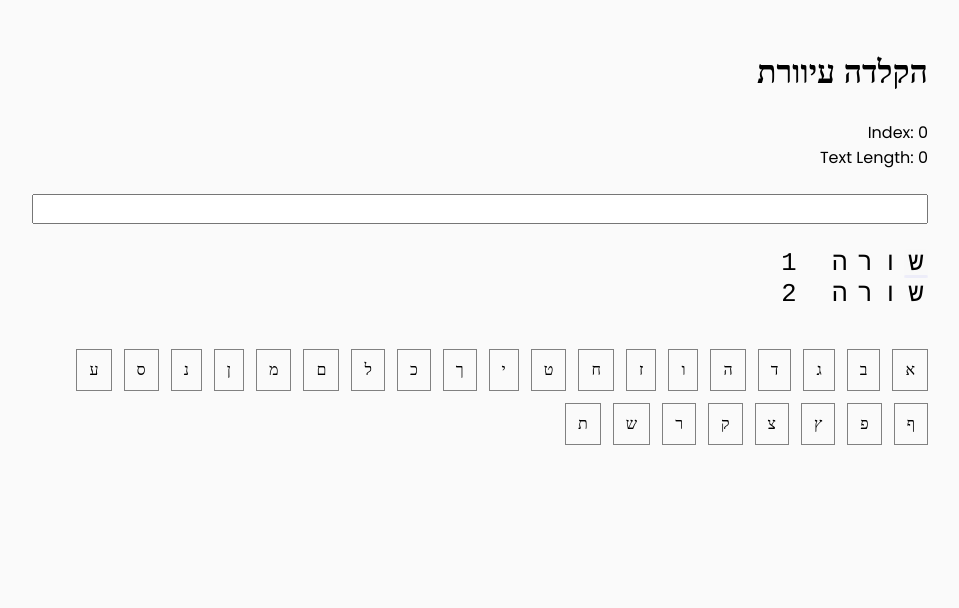
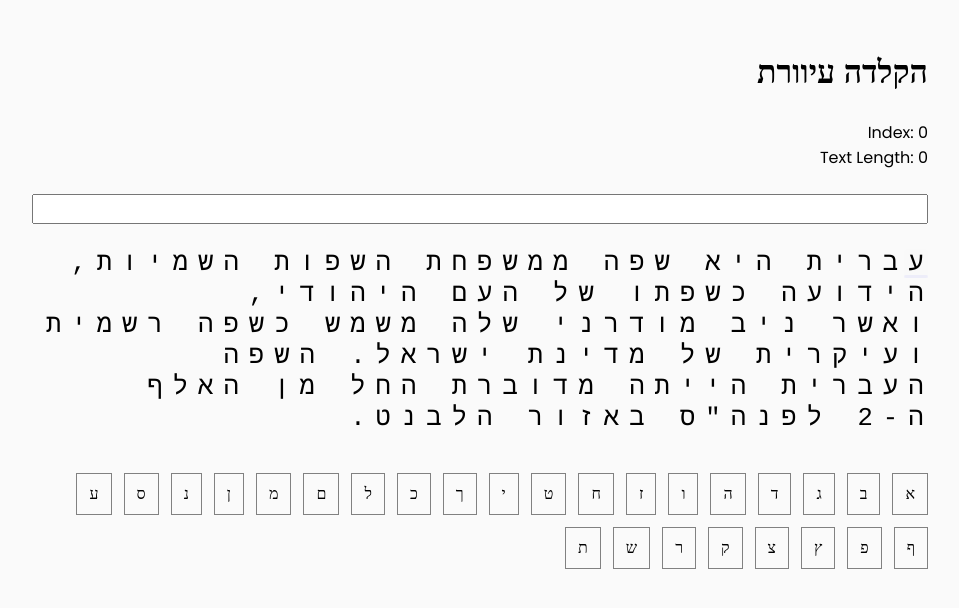
Before and after one commit to dlvhdr/hebrew-touch-typing, a React app: page / in a window 1280 px wide. Shown: the top 608 px of the page, without its empty margins (160-1119 px from the left). Built offline with nearby package versions, Linux system fonts and the light colour scheme.

Commit message:
better structure to exercise files

```diff
--- a/src/HebrewTouchTyping/ExerciseText.tsx
+++ b/src/HebrewTouchTyping/ExerciseText.tsx
@@ -7,26 +7,23 @@ interface ExerciseTextProps {
   userInputText: string;
 }
 
+interface LineMarker {
+  start: number;
+  end: number;
+};
+
 const ExerciseText: React.FC<ExerciseTextProps> = ({
   exercise,
   userInputText,
 }: ExerciseTextProps) => {
-  const { lines, text } = exercise;
-  const lineIndexes = useMemo(
-    () => [
-      ...lines.map((line, lineIndex) => {
-        return {
-          start: lineIndex === 0 ? 0 : lines[lineIndex - 1],
-          end: line,
-        };
-      }),
-      {
-        start: lines[lines.length - 1],
-        end: text.length,
-      },
-    ],
-    [lines, text]
-  );
+  const text = exercise.join("");
+  const lineIndexes = exercise.reduce<LineMarker[]>((soFar: LineMarker[], line: string) => {
+    const start = soFar.length === 0 ? 0 : soFar[soFar.length - 1].end;
+    return [...soFar, {
+      start,
+      end: start + line.length,
+    }];
+  }, []);
 
   const getLetterState = useCallback((letter: string, absoluteIndex: number): LetterState => {
    if (absoluteIndex === userInputText.length) {
--- a/src/HebrewTouchTyping/HebrewTouchTyping.tsx
+++ b/src/HebrewTouchTyping/HebrewTouchTyping.tsx
@@ -4,10 +4,7 @@ import { HEBREW_LETTERS } from '../constants/hebrewLetters';
 
 import './hebrew-touch-typing.scss';
 
-export interface Exercise {
-  text: string;
-  lines: number[];
-}
+export type Exercise = string[];
 
 interface HebrewTouchTypingProps {
   exercise: Exercise;
@@ -16,7 +13,7 @@ interface HebrewTouchTypingProps {
 const HebrewTouchTyping = ({
   exercise,
 }: HebrewTouchTypingProps): React.ReactElement => {
-  const { text } = exercise;
+  const text = exercise.join("");
   const [inputValue, setInputValue] = useState('');
   const [textIndex, setTextIndex] = useState(0);
   const onInputValueChange = (e: KeyboardEvent<HTMLInputElement>) => {
--- a/src/HebrewTouchTyping/hebrew-touch-typing.scss
+++ b/src/HebrewTouchTyping/hebrew-touch-typing.scss
@@ -86,10 +86,10 @@ h1 {
 }
 
 .correct-letter {
-  background: green;
+  background: #22fa95d3;
 }
 .incorrect-letter {
-  background: red;
+  background: #f74336d3;
 }
 
 .input {
--- a/src/Root/Root.tsx
+++ b/src/Root/Root.tsx
@@ -7,10 +7,7 @@ import './root.scss';
 const HebrewTouchTypingPage = (): React.ReactElement => {
   return (
     <HebrewTouchTyping
-      exercise={{
-        text: 'שורה 1 שורה 2',
-        lines: [7],
-      }}
+      exercise={exercise}
     />
   );
 };
--- a/src/exercises/hebrew-origins.ts
+++ b/src/exercises/hebrew-origins.ts
@@ -1,8 +1,8 @@
-const text = `עברית היא שפה ממשפחת השפות השמיות, הידועה כשפתו של העם היהודי, ואשר ניב מודרני שלה משמש כשפה רשמית ועיקרית של מדינת ישראל. השפה העברית הייתה מדוברת החל מן האלף ה-2 לפנה"ס באזור הלבנט. טקסטים מהתקופה הזו שהתגלו בירדן ובלבנון חושפים קרבה רבה בין השפה העברית לשפה הפיניקית והמואבית. בעברית נכתבו רוב ספרי התנ"ך, כל המשנה, רוב הספרים החיצוניים ורוב המגילות הגנוזות. כנראה במאה ה-2 או לאחר מכן, פסקה העברית לשמש כשפת דיבור.`;
-
-const lines = [34, 62, 98, 121];
-
-export const exercise = {
-  text,
-  lines,
-};
+export const exercise = [
+  'עברית היא שפה ממשפחת השפות השמיות, ',
+  'הידועה כשפתו של העם היהודי, ',
+  'ואשר ניב מודרני שלה משמש כשפה רשמית ',
+  'ועיקרית של מדינת ישראל. השפה ',
+  'העברית הייתה מדוברת החל מן האלף ',
+  'ה-2 לפנה"ס באזור הלבנט.',
+];
```
Also changed, not shown: 1 other file (tests, documents, lock files or other folders).
